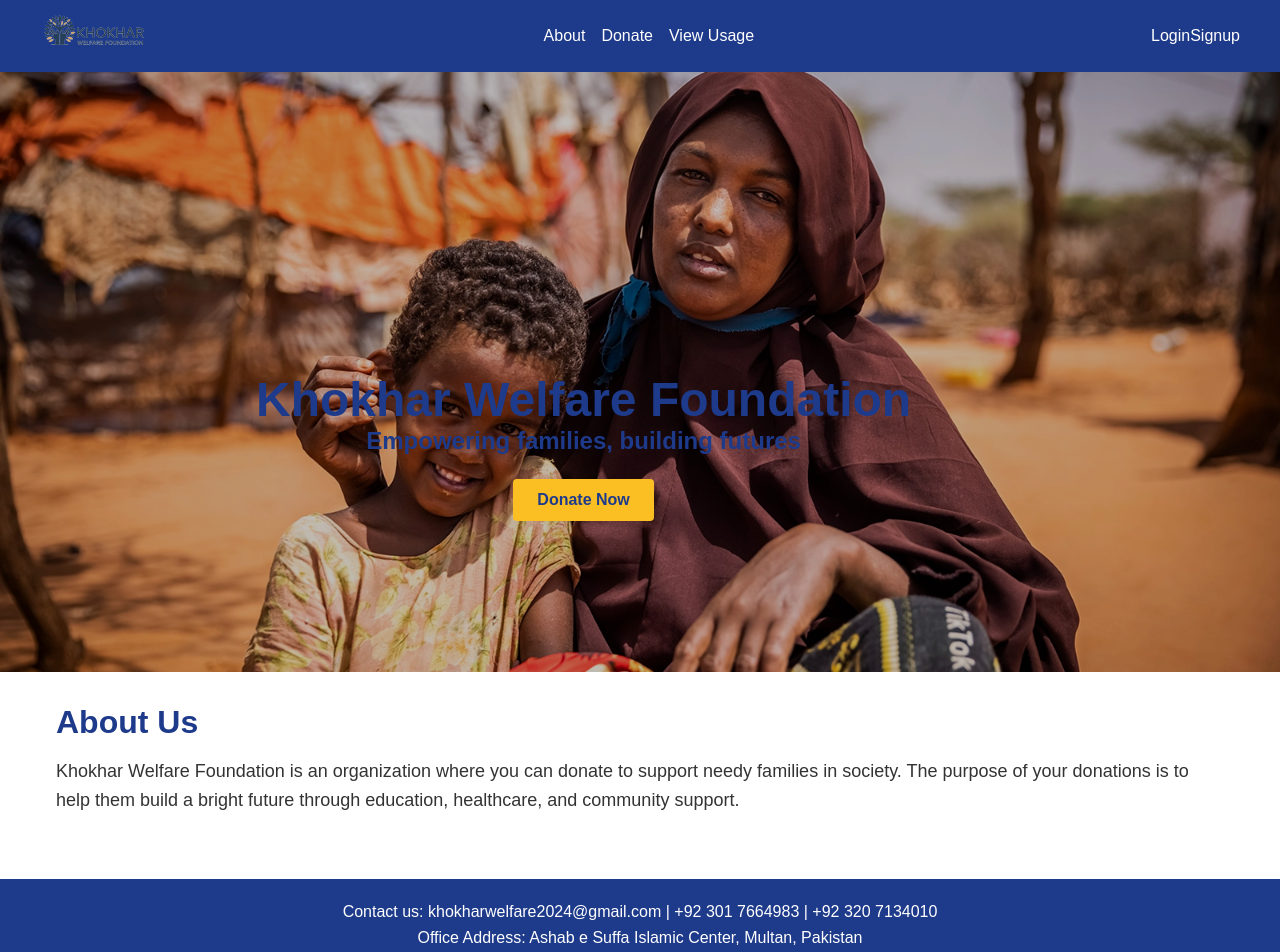
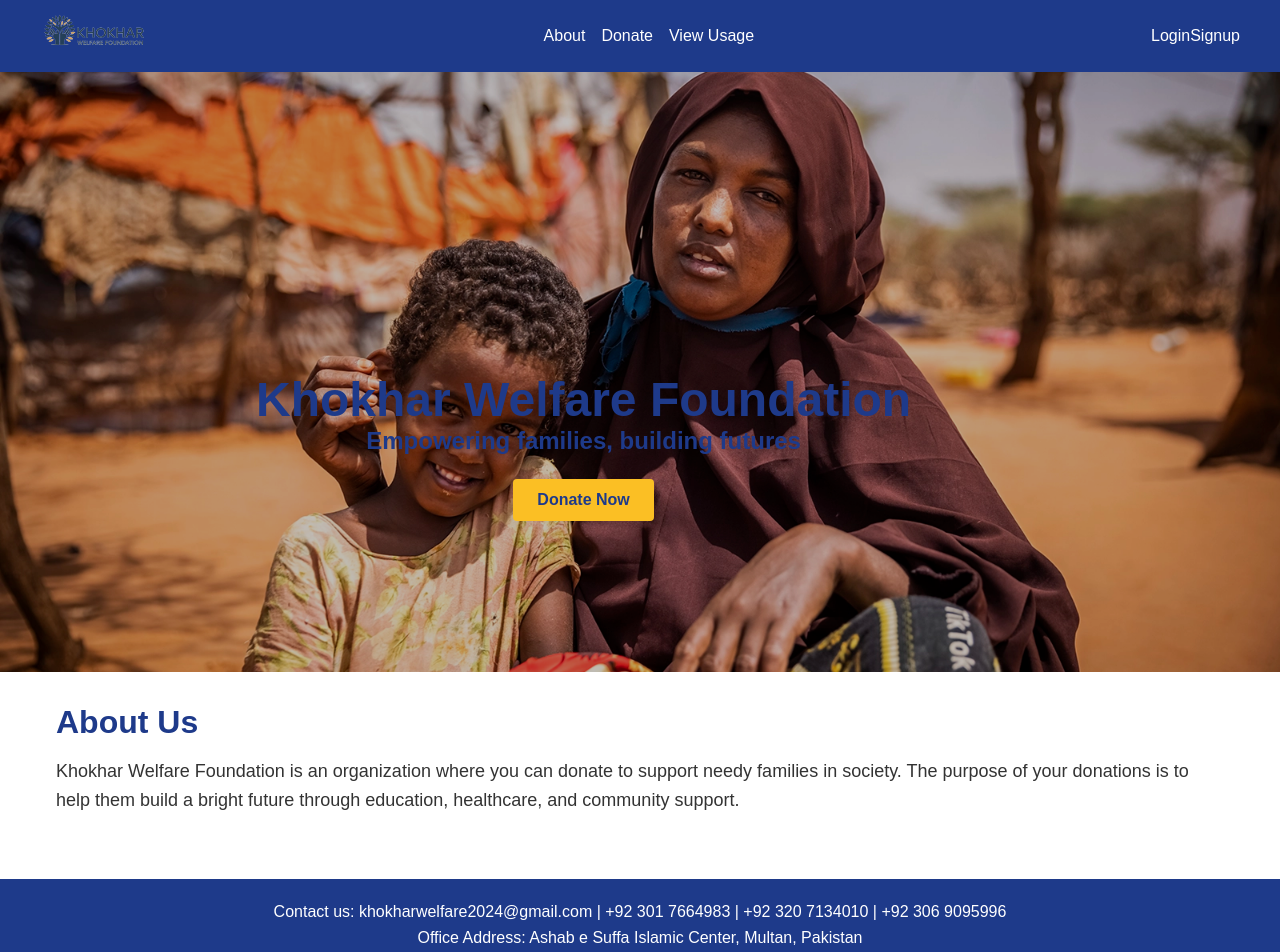
Before and after one commit to KhokharWelfare/Khokhar-Welfare-Foundation, a React (Vite) app in the folder client/: page / in a window 1280 px wide. Shown: the top 952 px of the page. Built offline with nearby package versions, Linux system fonts and the light colour scheme.

Commit message:
Update Footer.jsx

```diff
--- a/client/src/components/Footer.jsx
+++ b/client/src/components/Footer.jsx
@@ -4,7 +4,7 @@
   return (
     <footer className="footer">
       <div>
-        <p>Contact us: khokharwelfare2024@gmail.com | +92 301 7664983  |  +92 320 7134010</p>
+        <p>Contact us: khokharwelfare2024@gmail.com | +92 301 7664983  |  +92 320 7134010  |  +92 306 9095996</p>
         <p>Office Address: Ashab e Suffa Islamic Center, Multan, Pakistan</p>
         <p>© 2024 Khokhar Welfare Foundation. All rights reserved.</p>
       </div>
```
